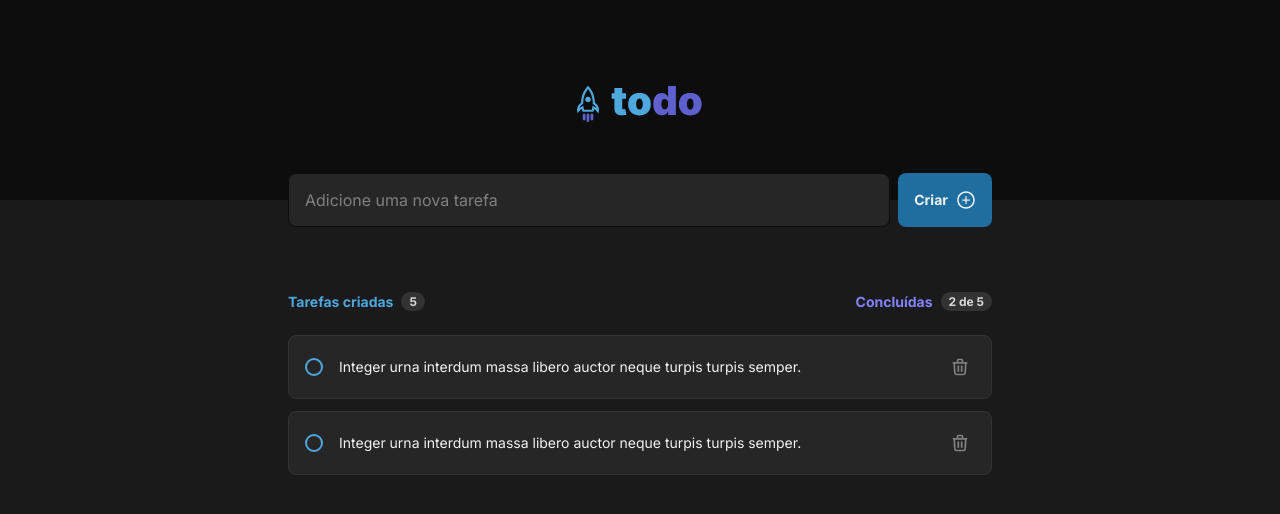
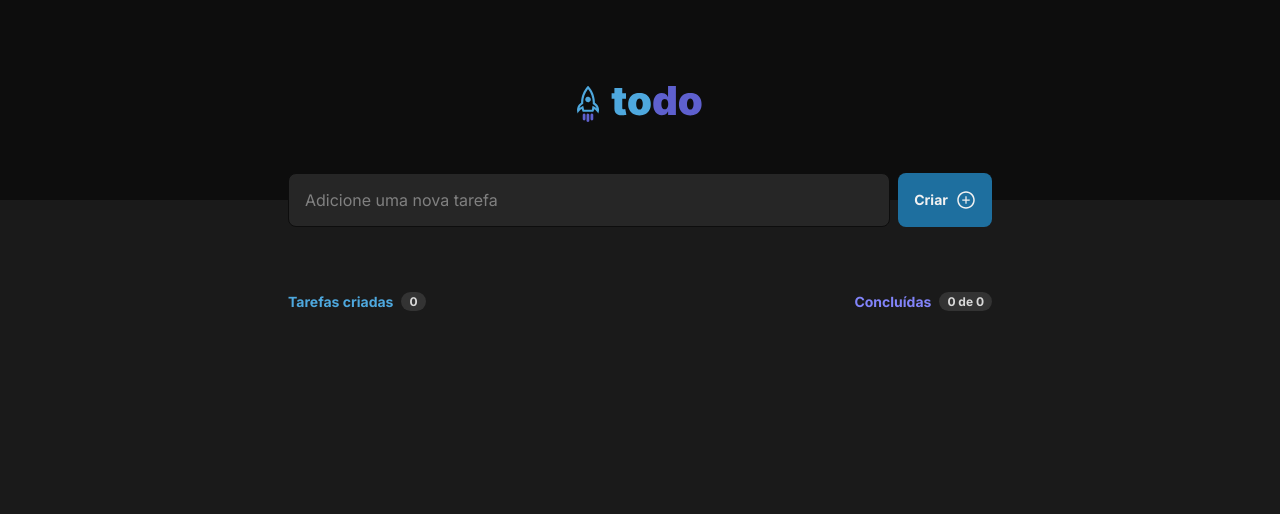
Before and after one commit to edusmpaio/todo-list, a React (Vite) app: page / in a window 1280 px wide. Shown: the top 514 px of the page. Built offline with nearby package versions, Linux system fonts and the light colour scheme.

Commit message:
create new task addition

```diff
--- a/package.json
+++ b/package.json
@@ -9,9 +9,11 @@
     "preview": "vite preview"
   },
   "dependencies": {
+    "@types/uuid": "^9.0.0",
     "react": "^18.2.0",
     "react-dom": "^18.2.0",
-    "react-icons": "^4.7.1"
+    "react-icons": "^4.7.1",
+    "uuid": "^9.0.0"
   },
   "devDependencies": {
     "@types/react": "^18.0.26",
--- a/src/App.tsx
+++ b/src/App.tsx
@@ -1,11 +1,34 @@
+import { useState } from "react";
+
+import { v4 as uuidv4 } from "uuid";
+
 import { Header } from "./components/Header";
 import { Tasks } from "./components/Tasks";
 
+export type taskType = {
+  id: string;
+  title: string;
+  isCompleted: boolean;
+};
+
 function App() {
+  const [tasks, setTasks] = useState<taskType[]>([]);
+
+  function addTask(taskTitle: string) {
+    setTasks([
+      ...tasks,
+      {
+        id: uuidv4(),
+        title: taskTitle,
+        isCompleted: false,
+      },
+    ]);
+  }
+
   return (
     <>
-      <Header />
-      <Tasks />
+      <Header addTask={addTask} />
+      <Tasks tasks={tasks} />
     </>
   );
 }
--- a/src/components/Header/index.tsx
+++ b/src/components/Header/index.tsx
@@ -1,14 +1,33 @@
+import { useState, FormEvent } from "react";
 import { AiOutlinePlusCircle } from "react-icons/ai";
 
 import todoLogo from "../../assets/logo.svg";
 import styles from "./header.module.css";
 
-export function Header() {
+type headerProps = {
+  addTask: (taskTitle: string) => void;
+};
+
+export function Header({ addTask }: headerProps) {
+  const [title, setTitle] = useState("");
+
+  function handleNewTaskAddition(e: FormEvent) {
+    e.preventDefault();
+
+    addTask(title);
+    setTitle("");
+  }
+
   return (
     <header className={styles.header}>
       <img src={todoLogo} alt="ToDo Logo" />
-      <form>
-        <input type="text" placeholder="Adicione uma nova tarefa" />
+      <form onSubmit={handleNewTaskAddition}>
+        <input
+          value={title}
+          onChange={(e) => setTitle(e.target.value)}
+          type="text"
+          placeholder="Adicione uma nova tarefa"
+        />
         <button type="submit">
           Criar
           <AiOutlinePlusCircle size={20} />
--- a/src/components/Task/index.tsx
+++ b/src/components/Task/index.tsx
@@ -1,19 +1,21 @@
-import styles from "./task.module.css";
+import { taskType } from "../../App";
 
 import { HiOutlineTrash } from "react-icons/hi";
 import checkIcon from "../../assets/check-icon.svg";
 
-export function Task() {
-  const isCompleted = false;
+import styles from "./task.module.css";
 
+type taskProps = {
+  task: taskType;
+};
+
+export function Task({ task }: taskProps) {
   return (
     <div className={styles.task}>
       <button className={styles.checkButton}>
-        {isCompleted ? <img src={checkIcon} alt="check" /> : <div />}
+        {task.isCompleted ? <img src={checkIcon} alt="check" /> : <div />}
       </button>
-      <p className={isCompleted ? styles.completed : ""}>
-        Integer urna interdum massa libero auctor neque turpis turpis semper.
-      </p>
+      <p className={task.isCompleted ? styles.completed : ""}>{task.title}</p>
       <button className={styles.deleteButton}>
         <HiOutlineTrash size={20} />
       </button>
--- a/src/components/Tasks/index.tsx
+++ b/src/components/Tasks/index.tsx
@@ -1,24 +1,35 @@
 import { Task } from "../Task";
+import { taskType } from "../../App";
 
 import styles from "./tasks.module.css";
 
-export function Tasks() {
+type tasksProps = {
+  tasks: taskType[];
+};
+
+export function Tasks({ tasks }: tasksProps) {
+  const totalTasks = tasks.length;
+  const completedTasks = tasks.filter((task) => task.isCompleted).length;
+
   return (
     <section className={styles.tasks}>
       <header>
         <div>
           <p>Tarefas criadas</p>
-          <span>5</span>
+          <span>{totalTasks}</span>
         </div>
 
         <div>
           <p className={styles.textPurple}>Concluídas</p>
-          <span>2 de 5</span>
+          <span>
+            {completedTasks} de {totalTasks}
+          </span>
         </div>
       </header>
       <div className={styles.taskList}>
-        <Task />
-        <Task />
+        {tasks.map((task) => (
+          <Task key={task.id} task={task} />
+        ))}
       </div>
     </section>
   );
```
Also changed, not shown: 1 other file (tests, documents, lock files or other folders).
